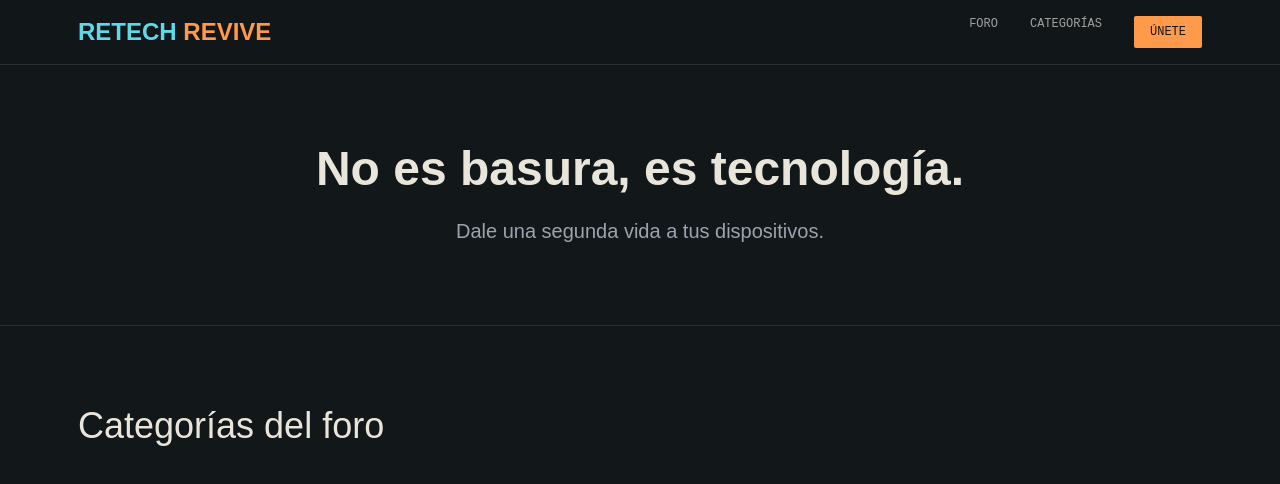
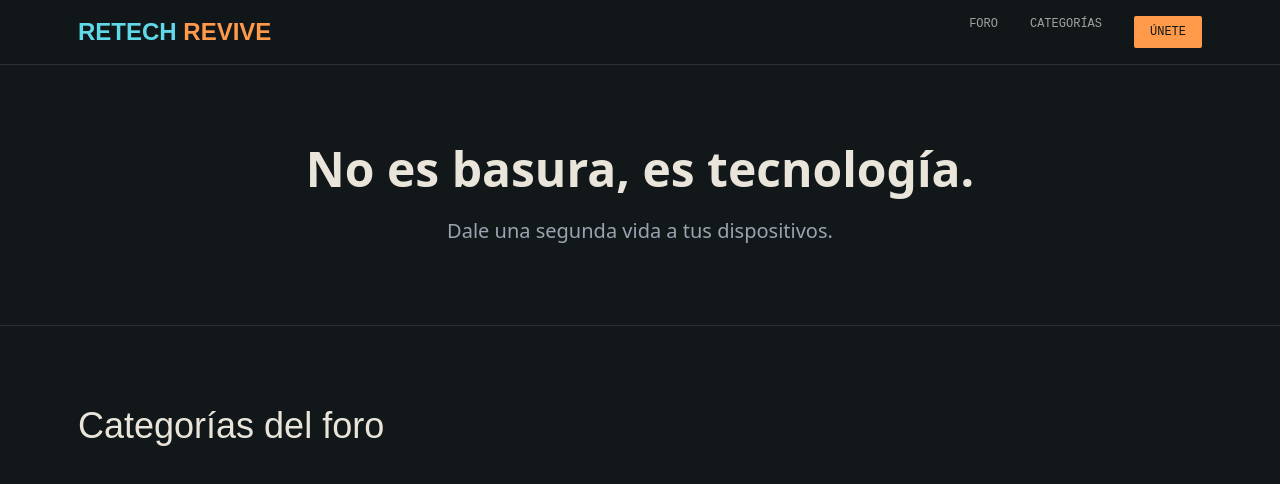
Before and after one commit to astur84/retech-revive, a Next.js app: page / in a window 1280 px wide. Shown: the top 484 px of the page. Built offline with nearby package versions, Linux system fonts and the light colour scheme; no server answers; the database is empty.

Commit message:
Refactor globals.css to use Tailwind utilities
Removed custom CSS variables for background and text colors, and updated body styles to use Tailwind's utility classes.

```diff
--- a/src/app/globals.css
+++ b/src/app/globals.css
@@ -2,13 +2,8 @@
 @tailwind components;
 @tailwind utilities;
 
-:root {
-  --bg: #12181a;
-  --text: #e9e5da;
+@layer base {
+  body {
+    @apply bg-bg text-text; /* Tailwind usará tus colores definidos arriba */
+  }
 }
-
-body {
-  background-color: var(--bg);
-  color: var(--text);
-  font-family: 'IBM Plex Sans', sans-serif;
-}
```
